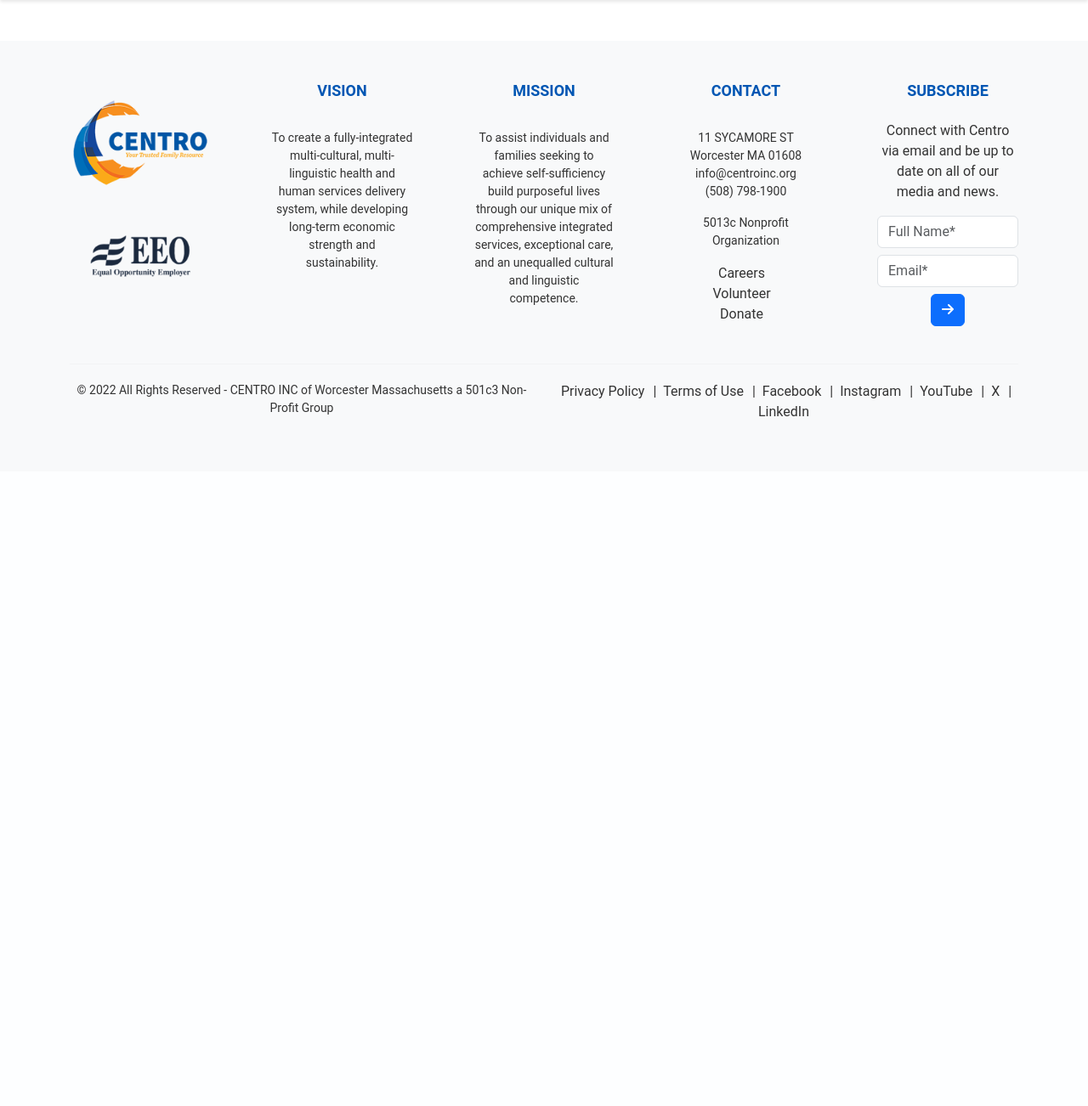
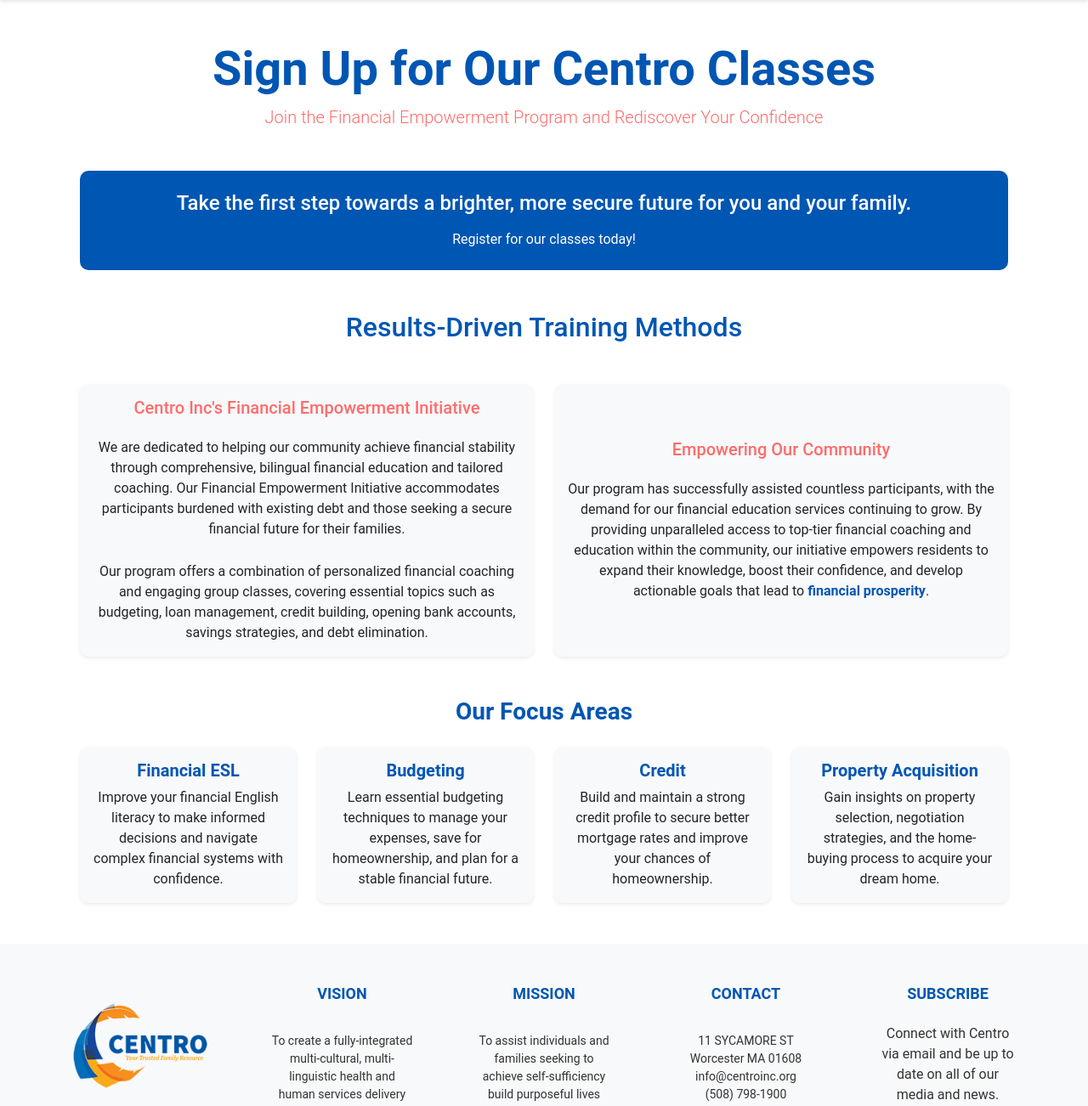
Before and after one commit to ahearndylan/CentroApp, a Django app: page /programs/financial/ in a window 1280 px wide. Shown: the part 247-1549 px from the top of the page at 85% size. Before the commit the page ends 737 px from the top, so only its background shows below. Run offline with Django 5.2, Linux system fonts and the light colour scheme.

Commit message:
Update financial page

```diff
--- a/users/templates/home.html
+++ b/users/templates/home.html
@@ -72,7 +72,7 @@
                             <h1 class="display-4 fw-bold text-yellow text-shadow">Basic</h1>
                             <h2 class="display-6 fw-light text-uppercase text-shadow">Challenges</h2>
                             <p class="mt-3">
-                                <a href="{% url 'food' %}" class="btn btn-outline-light btn-lg">Centro: Worcester's 2nd Largest Food Pantry – Learn More</a>
+                                <a href="{% url 'food' %}" class="btn btn-outline-light btn-lg">Centro: Worcester's 2nd Largest Food Pantry</a>
                             </p>
                         </div>
                     </div>
--- a/users/templates/programs/financial.html
+++ b/users/templates/programs/financial.html
@@ -7,6 +7,99 @@
 
 {% block content %}
 <div class="container mt-5">
+    <div class="text-center mb-5">
+        <h1 class="display-4 fw-bold" style="color: #0056b3;">Sign Up for Our Centro Classes</h1>
+        <p class="lead" style="color: #ff6b6b;">
+            Join the Financial Empowerment Program and Rediscover Your Confidence
+        </p>
+    </div>
 
+    <div class="text-center py-4 mb-5" style="background-color: #0056b3; color: white; border-radius: 10px;">
+        <h4 class="mb-3">Take the first step towards a brighter, more secure future for you and your family.</h4>
+        <p class="mb-0">Register for our classes today!</p>
+    </div>
+
+    <div class="text-center mb-5">
+        <h2 class="mb-4" style="color: #0056b3;">Results-Driven Training Methods</h2>
+    </div>
+
+    <div class="row g-4">
+    <div class="col-md-6">
+        <div class="card shadow-sm h-100" style="background-color: #f8f9fa; border: none; border-radius: 10px;">
+            <div class="card-body d-flex flex-column justify-content-center">
+                <h5 class="card-title text-center" style="color: #ff6b6b;">Centro Inc's Financial Empowerment Initiative</h5>
+                <p class="card-text text-justify" style="text-align: center; margin-top: 15px;">
+                    We are dedicated to helping our community achieve financial stability through comprehensive, bilingual financial education and tailored coaching. Our Financial Empowerment Initiative accommodates participants burdened with existing debt and those seeking a secure financial future for their families.
+                </p>
+                <p class="card-text text-justify" style="text-align: center; margin-top: 10px;">
+                    Our program offers a combination of personalized financial coaching and engaging group classes, covering essential topics such as budgeting, loan management, credit building, opening bank accounts, savings strategies, and debt elimination.
+                </p>
+            </div>
+        </div>
+    </div>
+
+
+    <div class="col-md-6">
+        <div class="card shadow-sm h-100" style="background-color: #f8f9fa; border: none; border-radius: 10px;">
+            <div class="card-body d-flex flex-column justify-content-center">
+                <h5 class="card-title text-center" style="color: #ff6b6b;">Empowering Our Community</h5>
+                <p class="card-text text-justify" style="text-align: center; margin-top: 15px;">
+                    Our program has successfully assisted countless participants, with the demand for our financial education services continuing to grow. By providing unparalleled access to top-tier financial coaching and education within the community, our initiative empowers residents to expand their knowledge, boost their confidence, and develop actionable goals that lead to <span style="color: #0056b3; font-weight: bold;">financial prosperity</span>.
+                </p>
+            </div>
+        </div>
+    </div>
+
+    </div>
+
+    <div class="mt-5">
+        <h3 class="fw-bold text-center mb-4" style="color: #0056b3;">Our Focus Areas</h3>
+        <div class="row g-4">
+            <!-- Focus Area Card 1 -->
+            <div class="col-md-6 col-lg-3">
+                <div class="card shadow-sm h-100 text-center" style="background-color: #f8f9fa; border: none; border-radius: 10px;">
+                    <div class="card-body">
+                        <h5 class="card-title fw-bold" style="color: #0056b3;">Financial ESL</h5>
+                        <p class="card-text">
+                            Improve your financial English literacy to make informed decisions and navigate complex financial systems with confidence.
+                        </p>
+                    </div>
+                </div>
+            </div>
+            <div class="col-md-6 col-lg-3">
+                <div class="card shadow-sm h-100 text-center" style="background-color: #f8f9fa; border: none; border-radius: 10px;">
+                    <div class="card-body">
+                        <h5 class="card-title fw-bold" style="color: #0056b3;">Budgeting</h5>
+                        <p class="card-text">
+                            Learn essential budgeting techniques to manage your expenses, save for homeownership, and plan for a stable financial future.
+                        </p>
+                    </div>
+                </div>
+            </div>
+            <div class="col-md-6 col-lg-3">
+                <div class="card shadow-sm h-100 text-center" style="background-color: #f8f9fa; border: none; border-radius: 10px;">
+                    <div class="card-body">
+                        <h5 class="card-title fw-bold" style="color: #0056b3;">Credit</h5>
+                        <p class="card-text">
+                            Build and maintain a strong credit profile to secure better mortgage rates and improve your chances of homeownership.
+                        </p>
+                    </div>
+                </div>
+            </div>
+            <div class="col-md-6 col-lg-3">
+                <div class="card shadow-sm h-100 text-center" style="background-color: #f8f9fa; border: none; border-radius: 10px;">
+                    <div class="card-body">
+                        <h5 class="card-title fw-bold" style="color: #0056b3;">Property Acquisition</h5>
+                        <p class="card-text">
+                            Gain insights on property selection, negotiation strategies, and the home-buying process to acquire your dream home.
+                        </p>
+                    </div>
+                </div>
+            </div>
+        </div>
+    </div>
 </div>
+
+<br>
+<br>
 {% endblock %}
```
